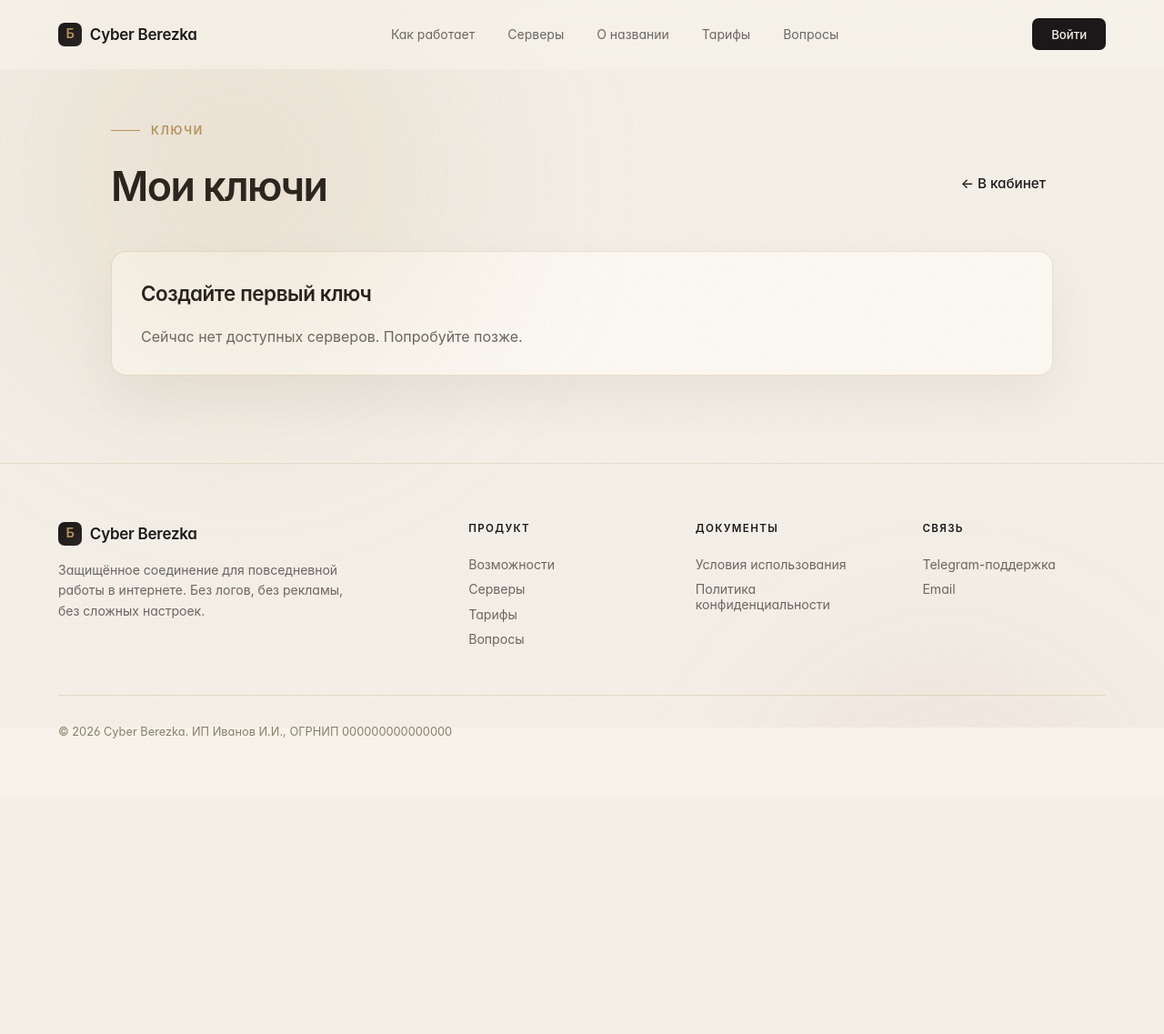
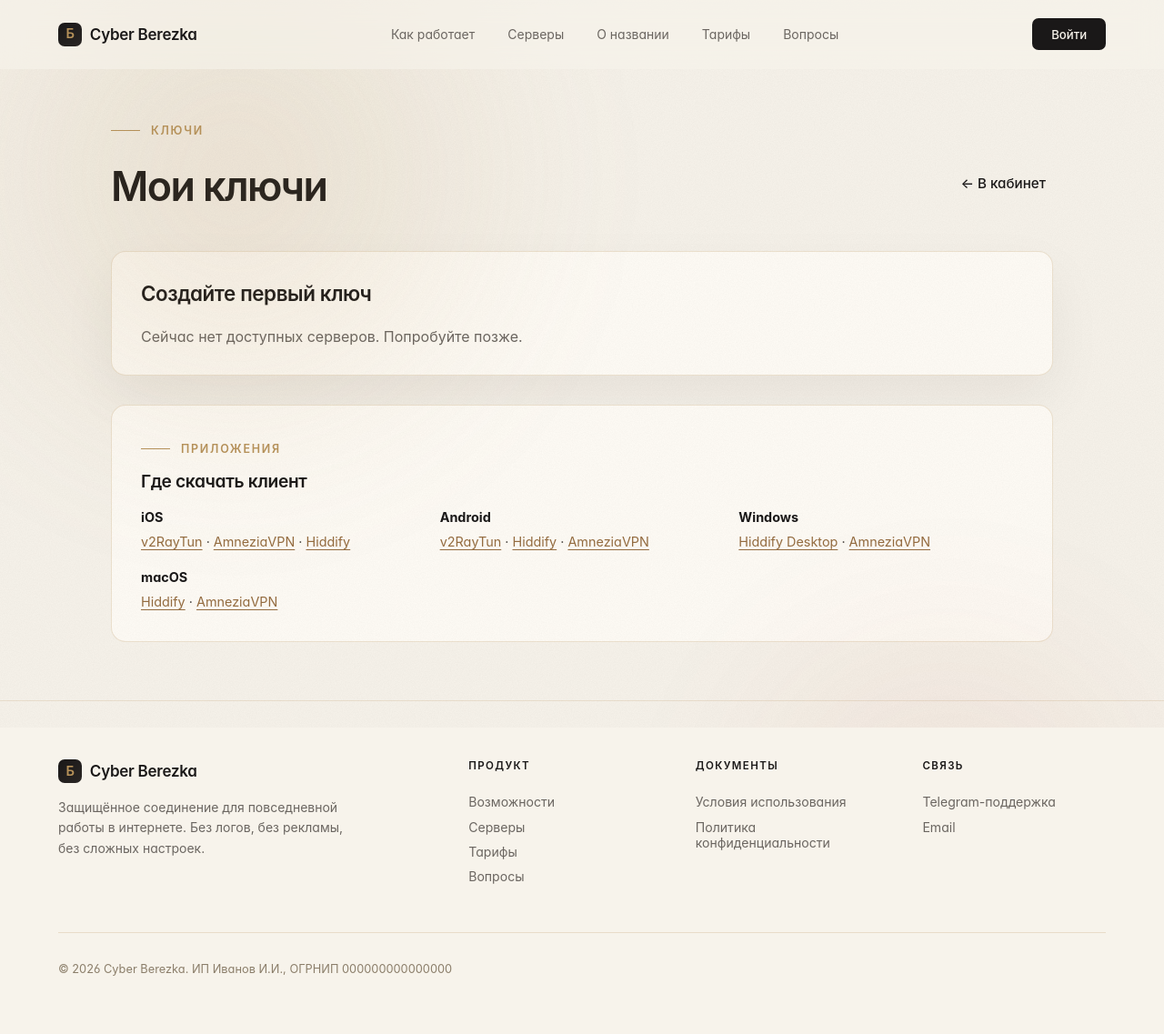
Before and after one commit to z1kurat/cyber-berezka, a FastAPI app: template infra/site/app/templates/cabinet/keys.html in a window 1280 px wide. Shown: the whole page at 91% size. Before the commit the page ends 812 px from the top, so only its background shows below. Run offline with FastAPI, Linux system fonts and the light colour scheme; the template is opened without the code that fills it, so the values that code supplies are empty; some web fonts are replaced.

Commit message:
fix(site/cabinet/keys): restore v2RayTun/Hiddify/NekoBox/AmneziaVPN deeplinks + install-apps section
Co-Authored-By: Claude Opus 4.7 (1M context) <noreply@anthropic.com>

```diff
--- a/infra/site/app/templates/cabinet/keys.html
+++ b/infra/site/app/templates/cabinet/keys.html
@@ -87,9 +87,19 @@
       <div style="margin-top:1.25rem;padding-top:1.25rem;border-top:1px dashed rgba(184,147,90,0.24)">
         {% if s %}
           <code style="display:block;font-family:'JetBrains Mono',Menlo,monospace;font-size:0.75rem;background:#FDFAF3;border:1px solid rgba(184,147,90,0.24);border-radius:6px;padding:0.75rem 0.95rem;color:#2A2624;word-break:break-all;line-height:1.5;margin-bottom:1rem">{{ s.vless_url }}</code>
+          <div style="display:flex;gap:0.5rem;flex-wrap:wrap;align-items:center;margin-bottom:0.75rem">
+            <span style="font-size:0.72rem;font-weight:600;letter-spacing:0.08em;color:#8B7E6A;text-transform:uppercase;width:100%;margin-bottom:0.3rem">Открыть в приложении</span>
+            <a href="v2raytun://import/{{ s.vless_url | urlencode }}"
+               style="padding:0.5rem 0.95rem;font-size:0.78rem;font-weight:500;color:#1A1818;border:1px solid rgba(184,147,90,0.4);border-radius:6px;text-decoration:none;background:#FDFAF3;transition:all 180ms">v2RayTun</a>
+            <a href="hiddify://import-config?content={{ s.vless_url | urlencode }}"
+               style="padding:0.5rem 0.95rem;font-size:0.78rem;font-weight:500;color:#1A1818;border:1px solid rgba(184,147,90,0.4);border-radius:6px;text-decoration:none;background:#FDFAF3;transition:all 180ms">Hiddify</a>
+            <a href="{{ s.vless_url }}"
+               style="padding:0.5rem 0.95rem;font-size:0.78rem;font-weight:500;color:#1A1818;border:1px solid rgba(184,147,90,0.4);border-radius:6px;text-decoration:none;background:#FDFAF3;transition:all 180ms">NekoBox · VLESS</a>
+            <button type="button" data-copy="{{ s.vless_url }}" data-amnezia
+                    style="padding:0.5rem 0.95rem;font-size:0.78rem;font-weight:500;color:#1A1818;border:1px solid rgba(184,147,90,0.4);border-radius:6px;background:#FDFAF3;cursor:pointer;font-family:inherit">AmneziaVPN</button>
+          </div>
           <div style="display:flex;gap:0.6rem;flex-wrap:wrap;align-items:center">
             <button type="button" data-copy="{{ s.vless_url }}" class="cta-primary" style="padding:0.55rem 1rem;font-size:0.78rem">Скопировать ссылку</button>
-            <button type="button" data-copy="{{ s.vless_url }}" data-amnezia class="cta-secondary" style="padding:0.55rem 1rem;font-size:0.78rem">Импорт в AmneziaVPN</button>
             {% if server_qrs.get(s.vless_url) %}
               <details style="display:inline-block">
                 <summary style="cursor:pointer;color:#1A1818;padding:0.55rem 1rem;font-size:0.78rem;font-weight:500;border:1px solid rgba(184,147,90,0.24);border-radius:6px;display:inline-block">QR-код</summary>
@@ -110,6 +120,36 @@
     {% endfor %}
   </section>
   {% endif %}
+
+  <!-- Install apps section -->
+  <section style="background:#FFFCF6;border:1px solid rgba(184,147,90,0.24);border-radius:16px;padding:2rem;margin-top:2rem">
+    <div class="eyebrow" style="margin-bottom:1rem"><span class="eyebrow-line"></span><span>Приложения</span></div>
+    <h2 style="font-size:1.2rem;font-weight:600;letter-spacing:-0.018em;margin-bottom:1rem">Где скачать клиент</h2>
+    <ul style="list-style:none;padding:0;margin:0;display:grid;grid-template-columns:repeat(auto-fit,minmax(280px,1fr));gap:1rem;font-size:0.9rem;color:#4A4541;line-height:1.6">
+      <li>
+        <strong style="color:#1A1818;display:block;margin-bottom:0.25rem">iOS</strong>
+        <a href="https://apps.apple.com/app/v2raytun/id6476628951" style="color:#966D40;text-decoration:underline;text-underline-offset:3px">v2RayTun</a> ·
+        <a href="https://apps.apple.com/app/amneziavpn/id1600529900" style="color:#966D40;text-decoration:underline;text-underline-offset:3px">AmneziaVPN</a> ·
+        <a href="https://apps.apple.com/app/hiddify/id6596777532" style="color:#966D40;text-decoration:underline;text-underline-offset:3px">Hiddify</a>
+      </li>
+      <li>
+        <strong style="color:#1A1818;display:block;margin-bottom:0.25rem">Android</strong>
+        <a href="https://play.google.com/store/apps/details?id=com.v2raytun.android" style="color:#966D40;text-decoration:underline;text-underline-offset:3px">v2RayTun</a> ·
+        <a href="https://hiddify.com/install" style="color:#966D40;text-decoration:underline;text-underline-offset:3px">Hiddify</a> ·
+        <a href="https://play.google.com/store/apps/details?id=org.amnezia.vpn" style="color:#966D40;text-decoration:underline;text-underline-offset:3px">AmneziaVPN</a>
+      </li>
+      <li>
+        <strong style="color:#1A1818;display:block;margin-bottom:0.25rem">Windows</strong>
+        <a href="https://hiddify.com/install" style="color:#966D40;text-decoration:underline;text-underline-offset:3px">Hiddify Desktop</a> ·
+        <a href="https://amnezia.org/downloads" style="color:#966D40;text-decoration:underline;text-underline-offset:3px">AmneziaVPN</a>
+      </li>
+      <li>
+        <strong style="color:#1A1818;display:block;margin-bottom:0.25rem">macOS</strong>
+        <a href="https://apps.apple.com/app/hiddify/id6596777532" style="color:#966D40;text-decoration:underline;text-underline-offset:3px">Hiddify</a> ·
+        <a href="https://apps.apple.com/app/amneziavpn/id1600529900" style="color:#966D40;text-decoration:underline;text-underline-offset:3px">AmneziaVPN</a>
+      </li>
+    </ul>
+  </section>
 </main>
 
 <script>
```
